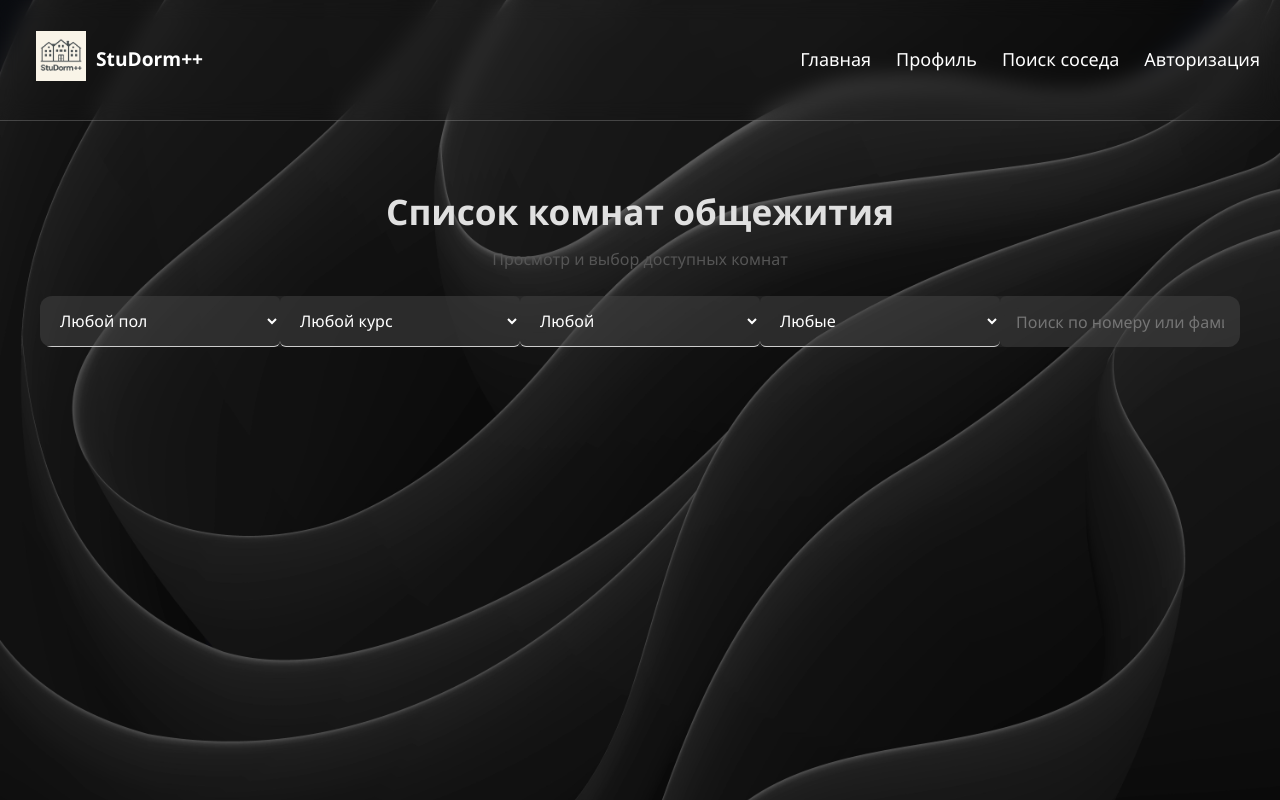
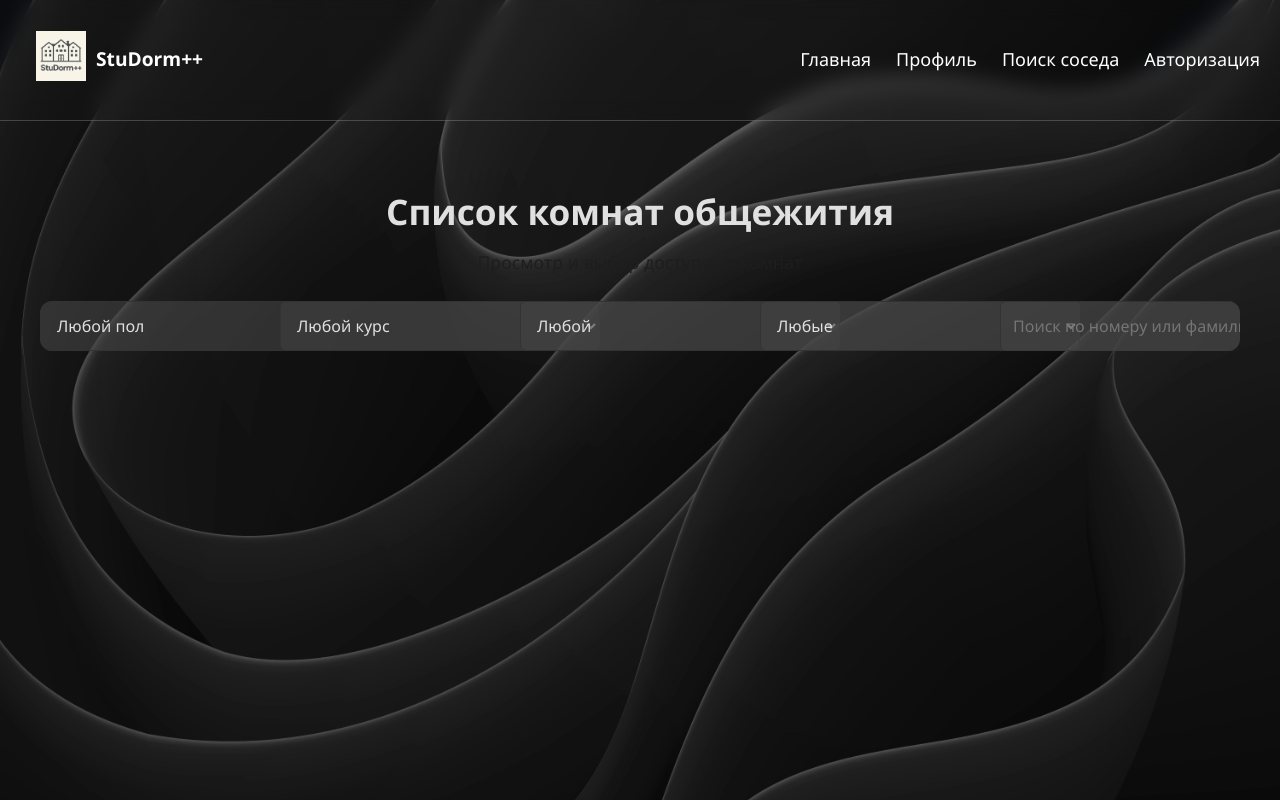
Before and after one commit to StuDorm/StuDormPlusPlus-site, a React (Vite) app in the folder StuDormPlusPlus/: page /findneighhor in a window 1280 px wide. Shown: the top 800 px of the page. Built offline with nearby package versions, Linux system fonts and the light colour scheme.

Commit message:
новый докер2 и 3

```diff
--- a/StuDormPlusPlus/src/FindNeighbor.css
+++ b/StuDormPlusPlus/src/FindNeighbor.css
@@ -16,8 +16,8 @@ h1 {
 
 /* Подзаголовок */
 p {
-    color: #555;
-    font-size: 1rem;
+    /*color: #555;*/
+    font-size: 1.1rem;
     margin-bottom: 1.5rem;
 }
 
@@ -33,7 +33,7 @@ p {
 }
 
 option{
-    /*background: rgba(10, 10, 10, 0.2); !**/
+    background: rgba(10, 10, 10, 0.2); /*
 }
 
 .filters select,
```
Also changed, not shown: 1 other file (tests, documents, lock files or other folders).
